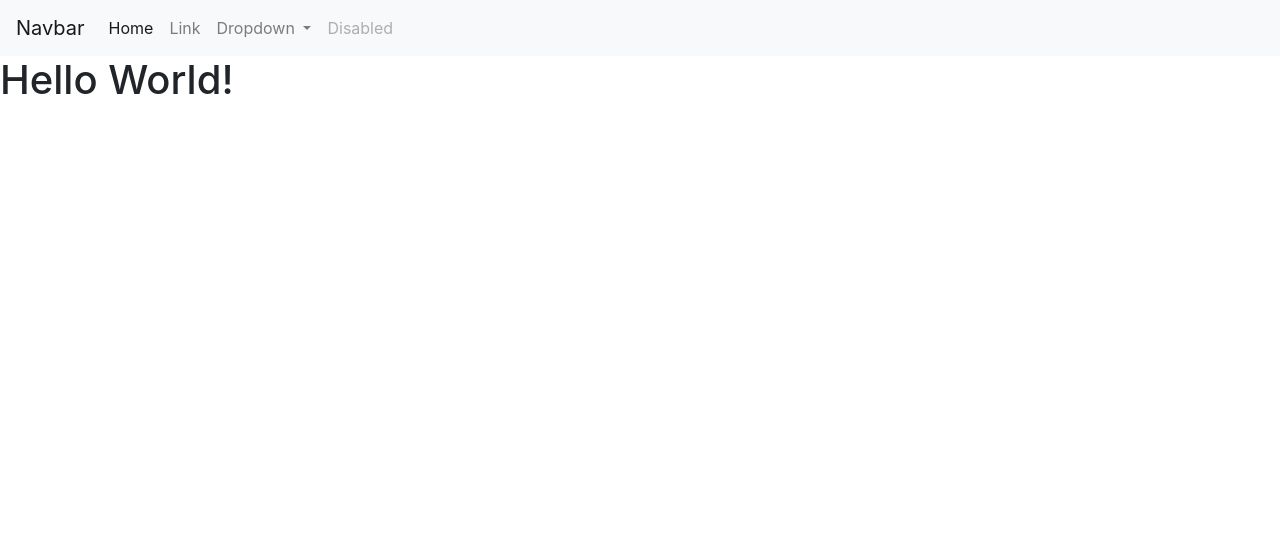
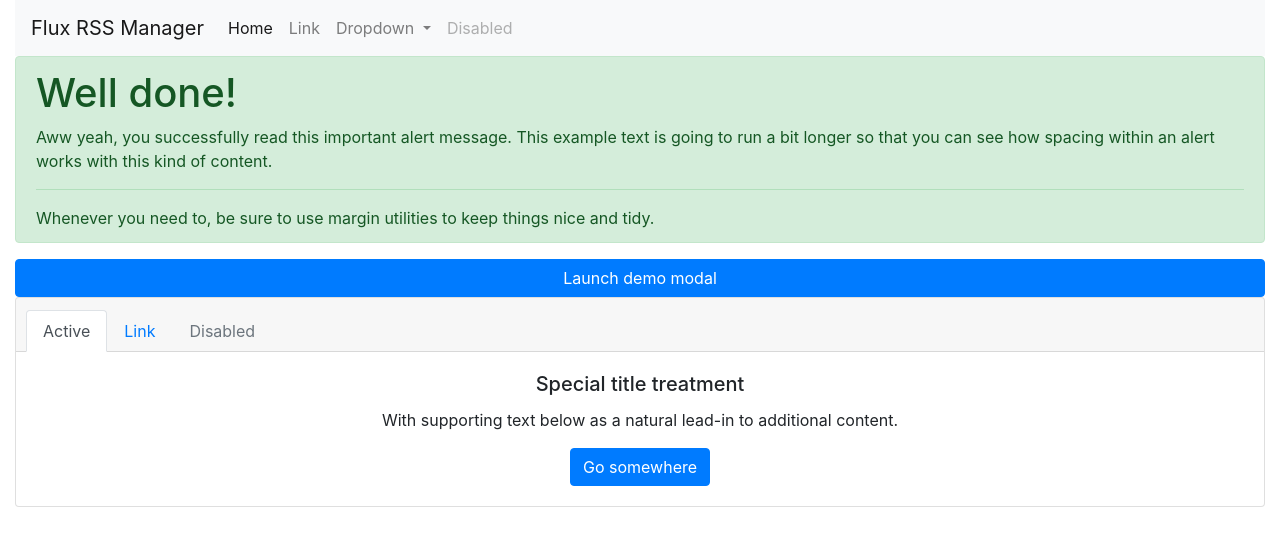
Before and after one commit to Simon-kercode/exo-s-curit-, a PHP site: page / in a window 1280 px wide. Shown: the top 546 px of the page. Run offline with PHP 8.4, Linux system fonts and the light colour scheme; data that the repository does not hold is empty; some libraries are stand-ins or nearby versions.

Commit message:
index view skeleton

```diff
--- a/src/Controller/AllUserController.php
+++ b/src/Controller/AllUserController.php
@@ -6,6 +6,9 @@
     class AllUserController{
         //Index View ++++++++++++++++++++++++++++++++++++++++++++++++++++++++
         function index(){
+            $url = "https://www.cert.ssi.gouv.fr/feed/"; /* insérer ici l'adresse du flux RSS de votre choix */
+            $rss = simplexml_load_file($url);
+
             require('src/view/frontend/indexView.php');
         }
     }
--- a/src/View/frontend/indexView.php
+++ b/src/View/frontend/indexView.php
@@ -2,8 +2,53 @@
 <?php $title = "Flux RSS Manager, Faites votre veille en réseau!"; ?>
 <?php ob_start(); ?>
 
-<!-- Title Index Page ++++++++++++++++++++++++++++++++++++++++++++++++++++++++++++++++++++++++++++++++++++ -->
-<h1>Hello World!</h1>
+<!-- Welcome message +++++++++++++++++++++++++++++++++++++++++++++++++++++++++++++++++++++++++++++++++++++ -->
+<div class="alert alert-success" role="alert">
+    <h1 class="alert-heading">Well done!</h1>
+    <p>Aww yeah, you successfully read this important alert message. This example text is going to run a bit longer so that you can see how spacing within an alert works with this kind of content.</p>
+    <hr>
+    <p class="mb-0">Whenever you need to, be sure to use margin utilities to keep things nice and tidy.</p>
+</div>
+
+<!-- Button trigger modal ++++++++++++++++++++++++++++++++++++++++++++++++++++++++++++++++++++++++++++++++ -->
+<button type="button" class="btn btn-primary col-12" data-toggle="modal" data-target="#exampleModalLong">
+  Launch demo modal
+</button>
+
+<!-- Modal +++++++++++++++++++++++++++++++++++++++++++++++++++++++++++++++++++++++++++++++++++++++++++++++ -->
+<div class="modal fade" id="exampleModalLong" tabindex="-1" role="dialog" aria-labelledby="exampleModalLongTitle" aria-hidden="true">
+    <div class="modal-dialog" role="document">
+        <div class="modal-content">
+            <div class="modal-header">
+                <h5 class="modal-title" id="exampleModalLongTitle">Modal title</h5>
+                <button type="button" class="close" data-dismiss="modal" aria-label="Close">
+                    <span aria-hidden="true">&times;</span>
+                </button>
+            </div>
+            <div class="modal-body">
+                <?php
+                    echo '<ul>';
+                    foreach ($rss->channel->item as $item) {
+                        $datetime = date_create($item->pubDate);
+                        $date = date_format($datetime, 'd M Y, H\hi');
+                        echo '<li>';
+                            if($item->category) {
+                                echo $item->category.' : ';
+                            }
+                            echo '<a href="'.$item->link.'">'.$item->title.'</a> ('.$date.')'
+                            .$item->description;
+                        echo '</li>';
+                    }
+                    echo '</ul>';
+                ?>
+            </div>
+            <div class="modal-footer">
+                <button type="button" class="btn btn-secondary" data-dismiss="modal">Close</button>
+                <button type="button" class="btn btn-primary">Save changes</button>
+            </div>
+        </div>
+    </div>
+</div>
 
 <?php
     $content = ob_get_clean();
--- a/src/View/frontend/template.php
+++ b/src/View/frontend/template.php
@@ -24,17 +24,17 @@
         <!-- Stylesheet Bootstrap v4 ++++++++++++++++++++++++++++++++++++++++++++++++ -->
         <link rel="stylesheet" href="https://maxcdn.bootstrapcdn.com/bootstrap/4.0.0/css/bootstrap.min.css" integrity="sha384-Gn5384xqQ1aoWXA+058RXPxPg6fy4IWvTNh0E263XmFcJlSAwiGgFAW/dAiS6JXm" crossorigin="anonymous">
         <!-- Stylesheet +++++++++++++++++++++++++++++++++++++++++++++++++++++++++++++ -->
-        <link href="project/public/css/style.css" rel="stylesheet" />
+        <link href="src/Public/css/style.css" rel="stylesheet" />
 
     </head>
 
 
     <!-- Template Content ++++++++++++++++++++++++++++++++++++++++++++++++++++++++++++++++++++++++++++++++++++++++++ -->
-    <body class="bodyFront">
+    <body class="bodyFront container-fluid raw">
 
         <!-- Navbar ++++++++++++++++++++++++++++++++++++++++++++++++++++++++++++++++++++++++++++++++++++++++++++++++ -->
         <nav class="navbar navbar-expand-lg navbar-light bg-light">
-            <a class="navbar-brand" href="#">Navbar</a>
+            <a class="navbar-brand" href="#">Flux RSS Manager</a>
             <button class="navbar-toggler" type="button" data-toggle="collapse" data-target="#navbarSupportedContent" aria-controls="navbarSupportedContent" aria-expanded="false" aria-label="Toggle navigation">
                 <span class="navbar-toggler-icon"></span>
             </button>
@@ -66,12 +66,38 @@
 
         </nav>
 
+        <!-- Content View ++++++++++++++++++++++++++++++++++++++++++++++++++++++++++++++++++++++++++++++++++++++++++++ -->
+        <?= $content ?>
 
-        <?= $content ?>
+        <!-- Footer ++++++++++++++++++++++++++++++++++++++++++++++++++++++++++++++++++++++++++++++++++++++++++++++++++ -->
+        <footer>
+            <div class="card text-center">
+                <div class="card-header">
+                    <ul class="nav nav-tabs card-header-tabs">
+                        <li class="nav-item">
+                            <a class="nav-link active" href="#">Active</a>
+                        </li>
+                        <li class="nav-item">
+                            <a class="nav-link" href="#">Link</a>
+                        </li>
+                        <li class="nav-item">
+                            <a class="nav-link disabled" href="#">Disabled</a>
+                        </li>
+                    </ul>
+                </div>
+                <div class="card-body">
+                    <h5 class="card-title">Special title treatment</h5>
+                    <p class="card-text">With supporting text below as a natural lead-in to additional content.</p>
+                    <a href="#" class="btn btn-primary">Go somewhere</a>
+                </div>
+            </div>
+        </footer>
 
         <!-- Script Bootstrap V4 +++++++++++++++++++++++++++++++++++++++++++++++++++++++++++++++++++++++++++++++++++ -->
         <script src="https://code.jquery.com/jquery-3.2.1.slim.min.js" integrity="sha384-KJ3o2DKtIkvYIK3UENzmM7KCkRr/rE9/Qpg6aAZGJwFDMVNA/GpGFF93hXpG5KkN" crossorigin="anonymous"></script>
         <script src="https://cdnjs.cloudflare.com/ajax/libs/popper.js/1.12.9/umd/popper.min.js" integrity="sha384-ApNbgh9B+Y1QKtv3Rn7W3mgPxhU9K/ScQsAP7hUibX39j7fakFPskvXusvfa0b4Q" crossorigin="anonymous"></script>
         <script src="https://maxcdn.bootstrapcdn.com/bootstrap/4.0.0/js/bootstrap.min.js" integrity="sha384-JZR6Spejh4U02d8jOt6vLEHfe/JQGiRRSQQxSfFWpi1MquVdAyjUar5+76PVCmYl" crossorigin="anonymous"></script>
+        <!-- Script RSS ++++++++++++++++++++++++++++++++++++++++++++++++++++++++++++++++++++++++++++++++++++++++++++ -->
+        <script src="src/Public/js/rss.js"></script>
 
     </body>
```
